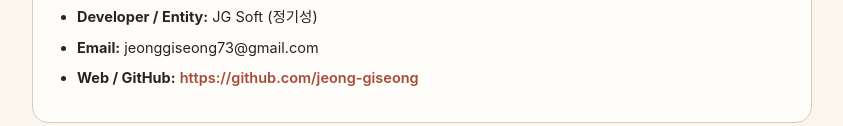
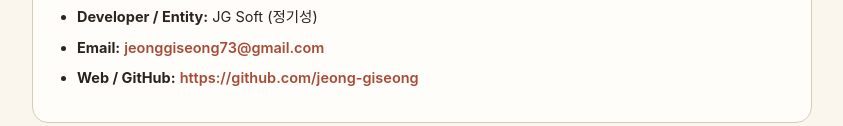
Before and after one commit to jeong-giseong/jeong-giseong.github.io, a plain HTML site: page afterglow-privacy.html in a window 1280 px wide. Shown: the part 2300-2426 px from the top of the page, without its empty margins (218-1061 px from the left). Drawn offline with Linux system fonts and the light colour scheme.

Commit message:
Update afterglow-privacy.html

```diff
--- a/afterglow-privacy.html
+++ b/afterglow-privacy.html
@@ -142,7 +142,7 @@
       <p>개인정보 보호 및 앱 이용과 관련한 문의는 아래 채널로 연락해 주시기 바랍니다.<br />For privacy inquiries or customer support, please contact:</p>
       <ul>
         <li><strong>Developer / Entity:</strong> JG Soft (정기성)</li>
-        <li><strong>Email:</strong> <a href="mailto:jeonggiseong73@gmail.com"></a>jeonggiseong73@gmail.com</li>
+        <li><strong>Email:</strong> <a href="mailto:jeonggiseong73@gmail.com">jeonggiseong73@gmail.com</a></li>
         <li><strong>Web / GitHub:</strong> <a href="https://github.com/jeong-giseong" target="_blank" rel="noopener">https://github.com/jeong-giseong</a></li>
       </ul>
     </div>
```
